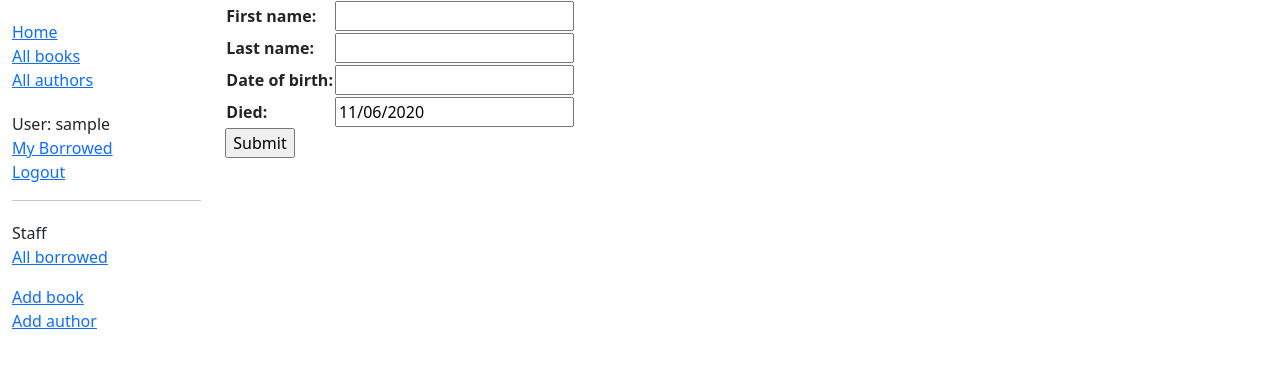
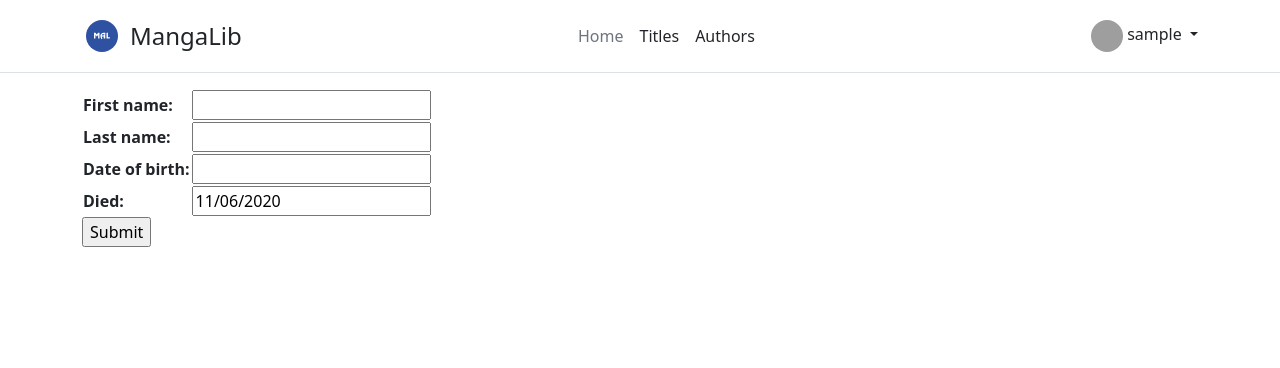
Before and after one commit to mdlufy/django-mangalib, a Django app: page /catalog/author/create/ in a window 1280 px wide. Shown: the top 368 px of the page. Run offline with Django 4.2, Linux system fonts and the light colour scheme; the visitor is signed in with stand-in values (Sample User, id 1); grey boxes are pictures that could not be loaded.

Commit message:
added bootstrap header

```diff
--- a/catalog/static/css/styles.css
+++ b/catalog/static/css/styles.css
@@ -4,21 +4,47 @@
     list-style: none;
 }
 
-#update-button {
+.update-button {
     display: inline-block;
     background: #078522e8;
     color: #fff;
     padding: 0.25rem 0.75rem;
     text-decoration: none;
-    border-radius: 5px;
+    border-radius: 6px;
 }
 
-#delete-button {
+.delete-button {
     display: inline-block;
     background: #f11919eb;
     color: #fff;
     padding: 0.25rem 0.75rem;
     text-decoration: none;
-    border-radius: 5px;
+    border-radius: 6px;
     margin-left: 10px;
 }
+
+
+.form-control-dark {
+  color: #fff;
+  background-color: var(--bs-dark);
+  border-color: var(--bs-gray);
+}
+.form-control-dark:focus {
+  color: #fff;
+  background-color: var(--bs-dark);
+  border-color: #fff;
+  box-shadow: 0 0 0 .25rem rgba(255, 255, 255, .25);
+}
+
+.bi {
+  vertical-align: -.125em;
+  fill: currentColor;
+}
+
+.text-small {
+  font-size: 85%;
+}
+
+.dropdown-toggle {
+  outline: 0;
+}
--- a/catalog/templates/base_generic.html
+++ b/catalog/templates/base_generic.html
@@ -1,55 +1,76 @@
 {% load static %}
 <!DOCTYPE html>
 <html lang="en">
+
 <head>
   {% block title %}<title>Local MangaLib</title>{% endblock %}
   <meta charset="utf-8">
   <meta name="viewport" content="width=device-width, initial-scale=1">
-  <link href="https://cdn.jsdelivr.net/npm/bootstrap@5.1.3/dist/css/bootstrap.min.css" rel="stylesheet" integrity="sha384-1BmE4kWBq78iYhFldvKuhfTAU6auU8tT94WrHftjDbrCEXSU1oBoqyl2QvZ6jIW3" crossorigin="anonymous">
+  <link href="https://cdn.jsdelivr.net/npm/bootstrap@5.1.3/dist/css/bootstrap.min.css" rel="stylesheet"
+    integrity="sha384-1BmE4kWBq78iYhFldvKuhfTAU6auU8tT94WrHftjDbrCEXSU1oBoqyl2QvZ6jIW3" crossorigin="anonymous">
+  <script src="https://cdn.jsdelivr.net/npm/bootstrap@5.1.3/dist/js/bootstrap.bundle.min.js"
+    integrity="sha384-ka7Sk0Gln4gmtz2MlQnikT1wXgYsOg+OMhuP+IlRH9sENBO0LRn5q+8nbTov4+1p"
+    crossorigin="anonymous"></script>
+  <script src="{% static 'js/script.js' %}"></script>
   <link rel="stylesheet" href="{% static 'css/styles.css' %}" type="text/css">
-  <script src="{% static 'js/script.js' %}"></script>
 </head>
+
 <body>
 
-<div class="container-fluid">
 
-<div class="row">
-  <div class="col-sm-2">
-  {% block sidebar %}
-  <ul class="sidebar-nav">
-    <li><a href="{% url 'index' %}" >Home</a></li>
-    <li><a href="{% url 'books' %}" >All books</a></li>
-    <li><a href="{% url 'authors' %}" >All authors</a></li>
+<svg width="1024px" height="1024px" viewBox="0 0 1024 1024" xmlns="http://www.w3.org/2000/svg" style="display: none;">
+  <symbol id="mangalib" viewBox="0 0 1024 1024">
+   <circle cx="512" cy="512" r="512" style="fill:#2e51a2"/>
+   <path d="M432.49 410.61V590.3l-44.86-.06V479l-43.31 51.29-42.43-52.44-.43 112.75H256V410.65h47l39.79 54.29 43-54.31zm184.06 44.14.53 135.15h-50.45l-.17-61.25h-59.73c1.49 10.65 4.48 27 8.9 38 3.31 8.13 6.36 16 12.44 24.06l-36.37 24c-7.45-13.57-13.27-28.52-18.73-44.42a198.31 198.31 0 0 1-10.82-46.49c-1.81-16-2.07-31.38 2.28-47.19a83.37 83.37 0 0 1 24.77-39.81c6.68-6.25 16-10.67 23.47-14.66s15.85-5.63 23.62-7.66a158 158 0 0 1 25.41-3.9c8.49-.73 23.62-1.41 51-.6l11.63 37.31h-58.78c-12.65.17-18.73 0-28.61 4.46a47.7 47.7 0 0 0-27.26 41l56.81.7.81-38.61h49.26zM701.72 410v141.35L768 552l-9.17 37.87H656.28V409.33z" style="fill:#fff"/>
+   </symbol>
+</svg>
+
+  <header class="p-3 mb-3 border-bottom">
+    <div class="container">
+      <div class="d-flex flex-wrap align-items-center justify-content-center justify-content-lg-start">
+      <a href="/" class="d-flex align-items-center mb-3 mb-md-0 me-md-auto text-dark text-decoration-none">
+        <svg class="bi me-2" width="40" height="32"><use xlink:href="#mangalib"/></svg>
+        <span class="fs-4">MangaLib</span>
+      </a>
+
+      <ul class="nav col-12 col-lg-auto me-lg-auto mb-2 justify-content-center mb-md-0">
+        <li><a href="{% url 'index' %}" class="nav-link px-2 link-secondary">Home</a></li>
+        <li><a href="{% url 'books' %}" class="nav-link px-2 link-dark">Titles</a></li>
+        <li><a href="{% url 'authors' %}" class="nav-link px-2 link-dark">Authors</a></li>
       </ul>
 
-  <ul class="sidebar-nav">
       {% if user.is_authenticated %}
-     <li>User: {{ user.get_username }}</li>
-     <li><a href="{% url 'my-borrowed' %}" >My Borrowed</a></li>
-     <li><a href="{% url 'logout'%}?next={{request.path}}" >Logout</a></li>
+      <div class="dropdown text-end">
+        <a href="#" class="d-block link-dark text-decoration-none dropdown-toggle" id="dropdownUser1" data-bs-toggle="dropdown" aria-expanded="false">
+          <img src="https://github.com/mdo.png" alt="mdo" width="32" height="32" class="rounded-circle">
+          {{ user.get_username }}
+        </a>
+        <ul class="dropdown-menu text-small" aria-labelledby="dropdownUser1">
+          <li><a class="dropdown-item" href="{% url 'my-borrowed' %}">My borrowed</a></li>
+          <li><hr class="dropdown-divider"></li>
+          {% if user.is_staff %}
+            {% if perms.catalog.can_mark_returned %}
+              <li><a class="dropdown-item" href="{% url 'all-borrowed'%}">All borrowed</a></li>
+              <li><a class="dropdown-item" href="{% url 'book-create'%}">Add book</a></li>
+              <li><a class="dropdown-item" href="{% url 'author-create'%}">Add author</a></li>
+              <li><hr class="dropdown-divider"></li>
+            {% endif %}
+          {% endif %}
+          <li><a class="dropdown-item" href="{% url 'logout'%}?next={{request.path}}">Sign out</a></li>
+        </ul>
+      </div>
+
       {% else %}
-     <li><a href="{% url 'login'%}?next={{request.path}}" >Sign in</a></li>
-     <li><a href="{% url 'registration' %}?next={{request.path}}" >Sign up</a></li>
-   {% endif %}
-  </ul>
-
-   {% if user.is_staff %}
-   <hr />
-   <ul class="sidebar-nav">
-   <li>Staff</li>
-   {% if perms.catalog.can_mark_returned %}
-   <li><a href="{% url 'all-borrowed' %}" >All borrowed</a></li>
-   <p>
-   <li><a href="{% url 'book-create' %}" >Add book</a></li>
-   <li><a href="{% url 'author-create' %}" >Add author</a></li>
-   </p>
-   {% endif %}
-   </ul>
+      <div class="col-md-3 text-end">
+        <a href="{% url 'login' %}?next={{request.path}}" class="btn btn-outline-primary me-2">Login</button></a>
+        <a href="{% url 'registration' %}?next={{request.path}}" class="btn btn-primary">Sign-up</button></a>
+      </div>
      {% endif %}
 
-{% endblock %}
     </div>
-  <div class="col-sm-10 ">
+  </header>
+
+        <div class="container">
           {% block content %}{% endblock %}
 
           {% block pagination %}
@@ -57,23 +78,21 @@
           <div class="pagination">
             <span class="page-links">
               {% if page_obj.has_previous %}
-                    <a href="{{ request.path }}?page={{ page_obj.previous_page_number }}" >previous</a>
+              <a href="{{ request.path }}?page={{ page_obj.previous_page_number }}">previous</a>
               {% endif %}
               <span class="page-current">
                 Page {{ page_obj.number }} of {{ page_obj.paginator.num_pages }}.
               </span>
               {% if page_obj.has_next %}
-                    <a href="{{ request.path }}?page={{ page_obj.next_page_number }}" >next</a>
+              <a href="{{ request.path }}?page={{ page_obj.next_page_number }}">next</a>
               {% endif %}
             </span>
           </div>
           {% endif %}
           {% endblock %}
-
-
         </div>
   </div>
 
-</div>
 </body>
+
 </html>
--- a/catalog/templates/catalog/author_detail.html
+++ b/catalog/templates/catalog/author_detail.html
@@ -7,8 +7,8 @@
 <p>{{author.date_of_birth}} - {% if author.date_of_death %}{{author.date_of_death}}{% endif %}</p>
 {% if user.is_staff %}
    {% if perms.catalog.can_mark_returned %}
-   <a href="{% url 'author-update' author.id %}" id="update-button">Update</a>
-   <a href="{% url 'author-delete' author.id %}" id="delete-button">Delete</a>
+   <a href="{% url 'author-update' author.id %}" class="update-button">Update</a>
+   <a href="{% url 'author-delete' author.id %}" class="delete-button">Delete</a>
    {% endif %}
 {% endif %}
 </p>
--- a/catalog/templates/catalog/author_list.html
+++ b/catalog/templates/catalog/author_list.html
@@ -2,7 +2,7 @@
 
 {% block content %}
 
-<h1>Author List</h1>
+<p><h1>Author List</h1></p>
 
     <form action="" method="get">
       <input name="query" type="text" placeholder="Search...">
--- a/catalog/templates/catalog/book_detail.html
+++ b/catalog/templates/catalog/book_detail.html
@@ -1,12 +1,13 @@
 {% extends "base_generic.html" %}
+{% load static %}
 {% block content %}
 
 <p>
 <h1>Title: {{ book.title }}</h1>
 {% if user.is_staff %}
    {% if perms.catalog.can_mark_returned %}
-   <a href="{% url 'book-update' book.id %}" id="update-button">Update</a>
-   <a href="{% url 'book-delete' book.id %}" id="delete-button">Delete</a>
+   <a href="{% url 'book-update' book.id %}" class="update-button">Update</a>
+   <a href="{% url 'book-delete' book.id %}" class="delete-button">Delete</a>
    {% endif %}
 {% endif %}
 </p>
--- a/catalog/templates/catalog/book_list.html
+++ b/catalog/templates/catalog/book_list.html
@@ -1,7 +1,7 @@
 {% extends "base_generic.html" %}
 
 {% block content %}
-    <h1>Book List</h1>
+    <p><h1>Book List</h1></p>
 
     <form action="" method="get">
       <input name="query" type="text" placeholder="Search...">
--- a/catalog/templates/index.html
+++ b/catalog/templates/index.html
@@ -1,9 +1,7 @@
 {% extends "base_generic.html" %}
 
 {% block content %}
-<h1>MangaLib Home</h1>
-
-<p>Welcome to <em>MangaLib !</em></p>
+<p><h1>Welcome to MangaLib!</h1></p>
 
 <p>Here you can find a lot of interesting manga. </p>
 
```
Lines whose indentation alone changed are shown as unchanged.
